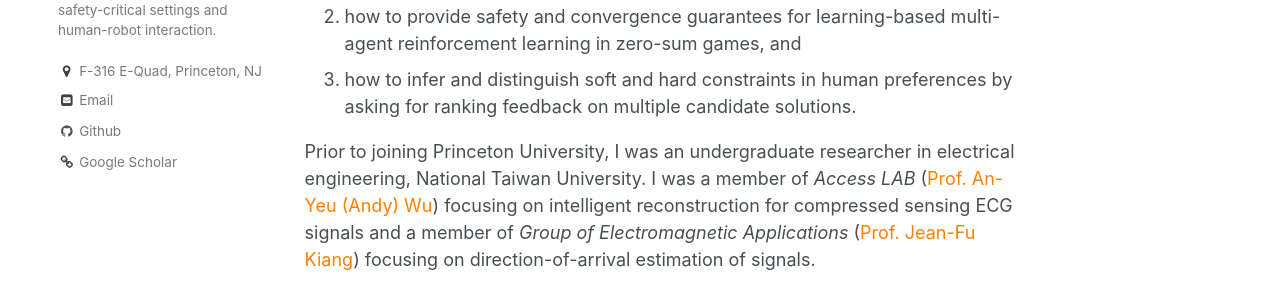
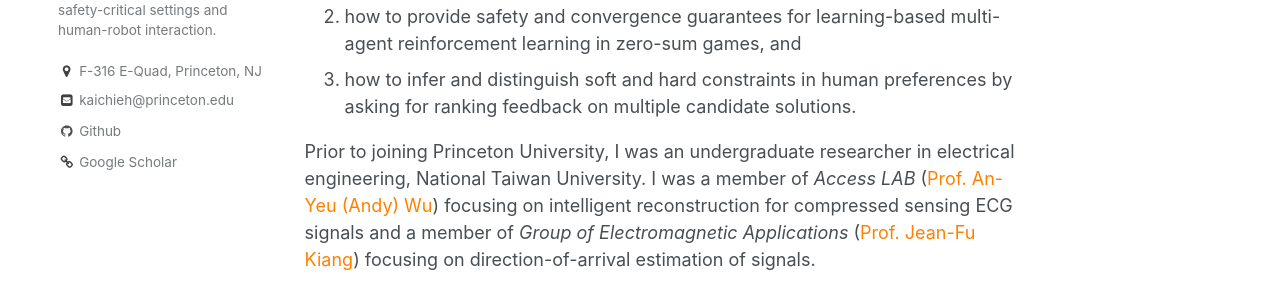
Before and after one commit to kaichiehhsu/kaichiehhsu.github.io, a Jekyll site: the page built from _pages/about.md, in a window 1280 px wide. Shown: the part 375-659 px from the top of the page. Built offline with Jekyll 4.4.1, drawn with Linux system fonts in a browser that asks for light colours.

Commit message:
update email label

```diff
--- a/_data/ui-text.yml
+++ b/_data/ui-text.yml
@@ -25,7 +25,7 @@ en: &DEFAULT_EN
   feed_label                 : "Feed"
   powered_by                 : "Powered by"
   website_label              : "Website"
-  email_label                : "Email"
+  email_label                : "kaichieh@princeton.edu"
   recent_posts               : "Recent Posts"
   undefined_wpm              : "Undefined parameter words_per_minute at _config.yml"
   comment_form_info          : "Your email address will not be published. Required fields are marked"
```
